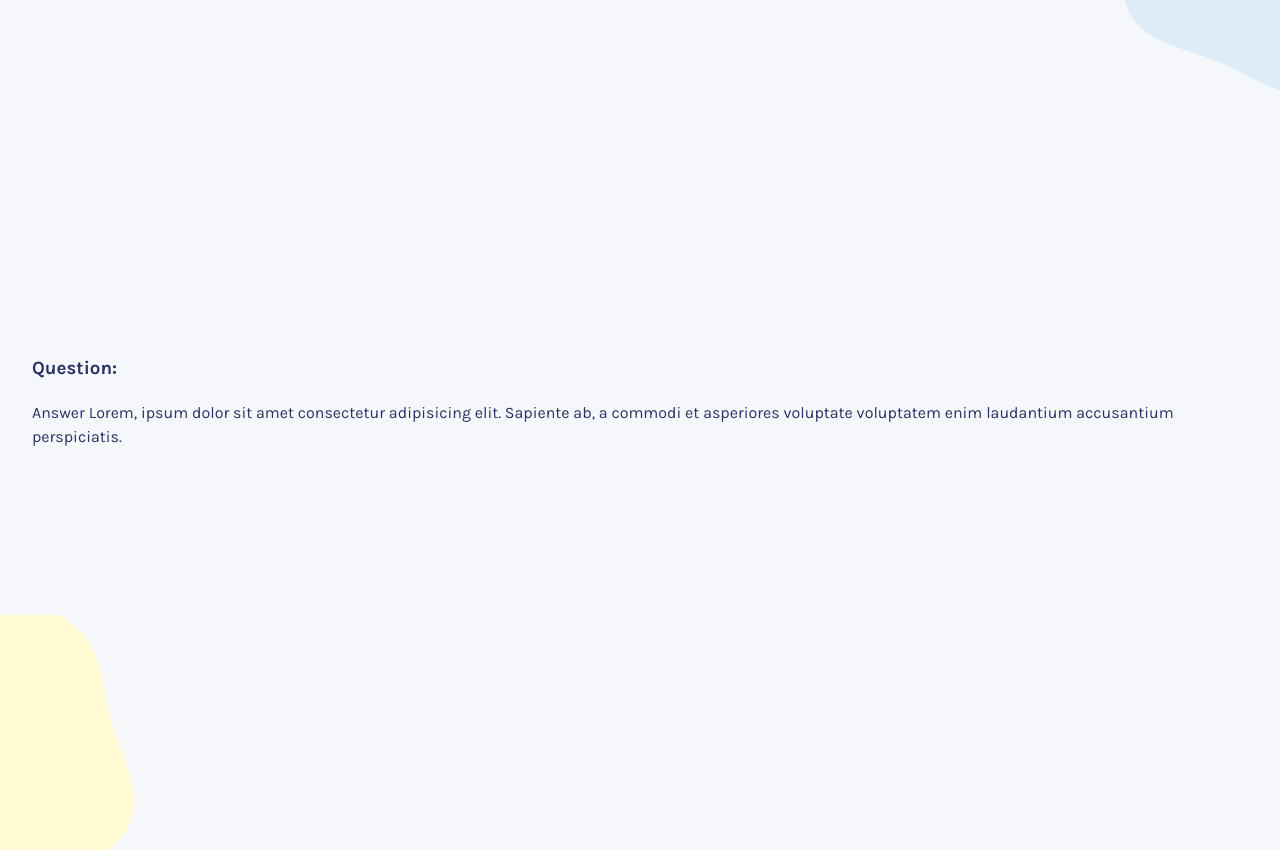
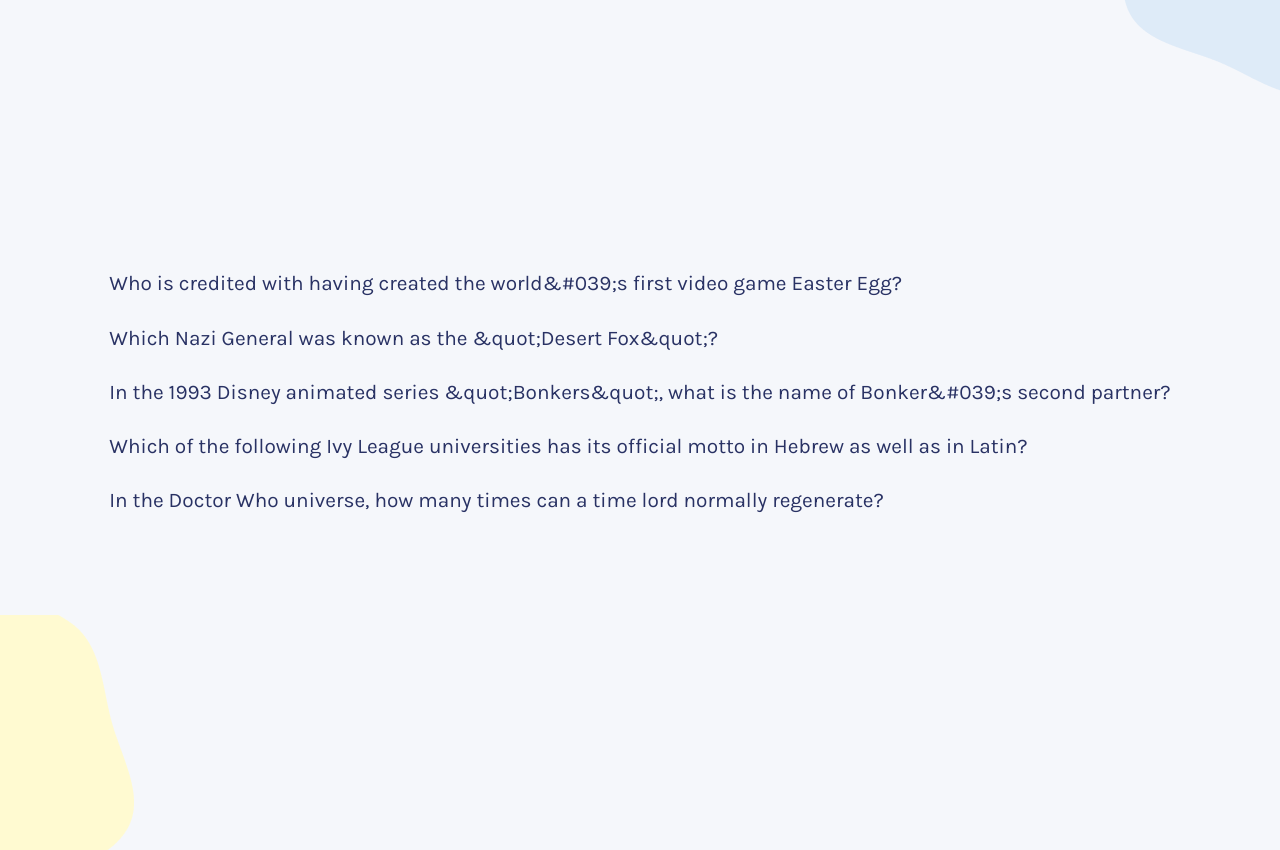
Before and after one commit to nils-n/open-trivia, a React (Vite) app: page / in a window 1280 px wide. Both pictures are taken after a click on the button "Start quiz". Shown: the top 850 px of the page. Built offline with nearby package versions, Linux system fonts and the light colour scheme.

Commit message:
render questions to Trivia page

```diff
--- a/src/App.jsx
+++ b/src/App.jsx
@@ -22,9 +22,10 @@ function App() {
   const allQuestions =
     questionData?.results?.length > 0 &&
     questionData?.results?.map((questions) => {
-      let tmpArray = questions.incorrect_answers;
+      const tmpArray = questions.incorrect_answers;
       tmpArray.push(questions.correct_answer);
       return {
+        question: questions.question,
         options: shuffleOrder(tmpArray),
         correct_option: tmpArray.indexOf(questions.correct_answer),
       };
@@ -45,7 +46,7 @@ function App() {
   return (
     <>
       {!startQuiz && <Start toggleStart={toggleStart} />}
-      {startQuiz && <Trivia />}
+      {startQuiz && <Trivia allQuestions={allQuestions} />}
       <div className="blob-top"></div>
       <div className="blob-bottom"></div>
     </>
--- a/src/components/Trivia.jsx
+++ b/src/components/Trivia.jsx
@@ -1,12 +1,12 @@
-export function Trivia() {
-  return (
-    <>
-      <h3>Question: </h3>
-      <p>
-        Answer Lorem, ipsum dolor sit amet consectetur adipisicing elit.
-        Sapiente ab, a commodi et asperiores voluptate voluptatem enim
-        laudantium accusantium perspiciatis.{" "}
-      </p>
-    </>
-  );
+export function Trivia(props) {
+  console.log(props.allQuestions);
+
+  const questionsEl = props.allQuestions.map((questionData) => {
+    console.log(questionData);
+    return <h2> {questionData.question} </h2>;
+  });
+  console.log("we are in Trivia component now");
+  console.log(questionsEl);
+
+  return <>{questionsEl}</>;
 }
```
Also changed, not shown: 1 other file (tests, documents, lock files or other folders).
